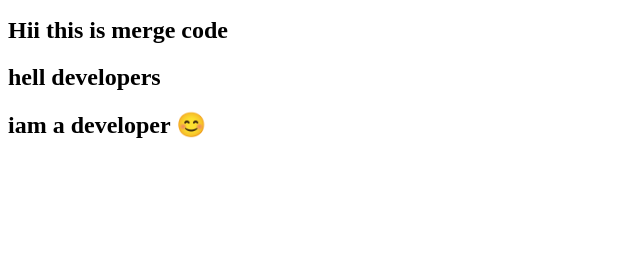
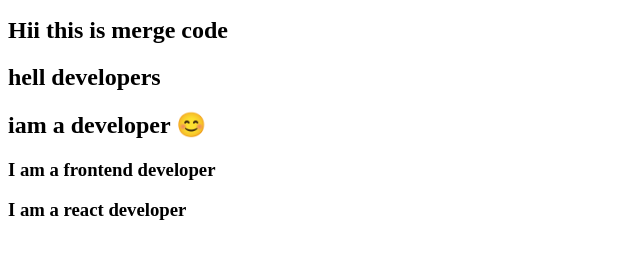
Before and after one commit to MahendrakumarPuli/Git-merge, a plain HTML site: page index.html in a window 1280 px wide. Shown: the part 110-368 px from the top of the page, without its empty margins (0-640 px from the left). Drawn offline with Linux system fonts and the light colour scheme.

Commit message:
added a line by sunil

```diff
--- a/index.html
+++ b/index.html
@@ -11,5 +11,7 @@
     <h2>Hii this is merge code</h2>
     <h2>hell developers</h2>
     <h2>iam a developer 😊</h2>
+    <h3>I am a frontend developer</h3>
+    <h3>I am a react developer</h3>
 </body>
 </html>
```
